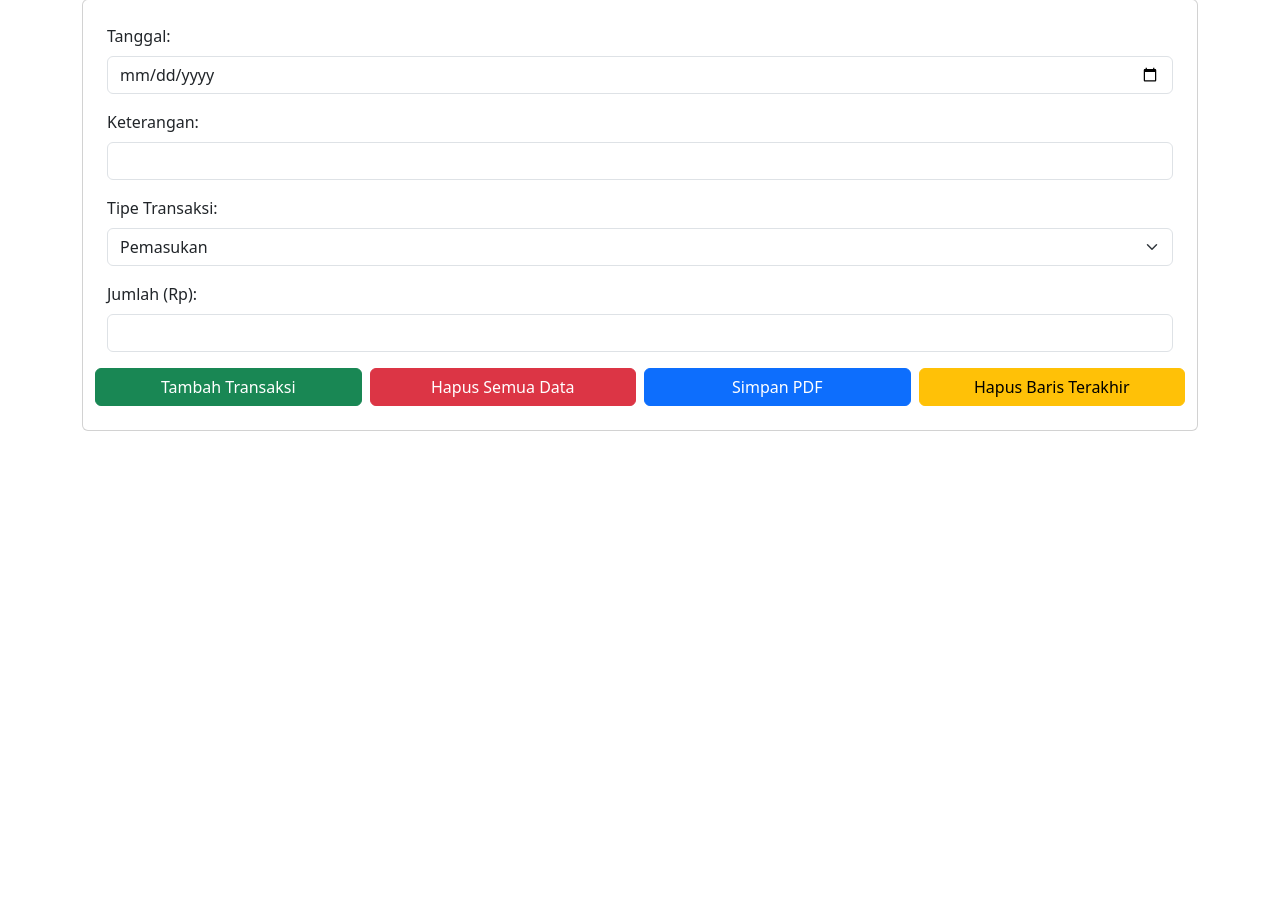
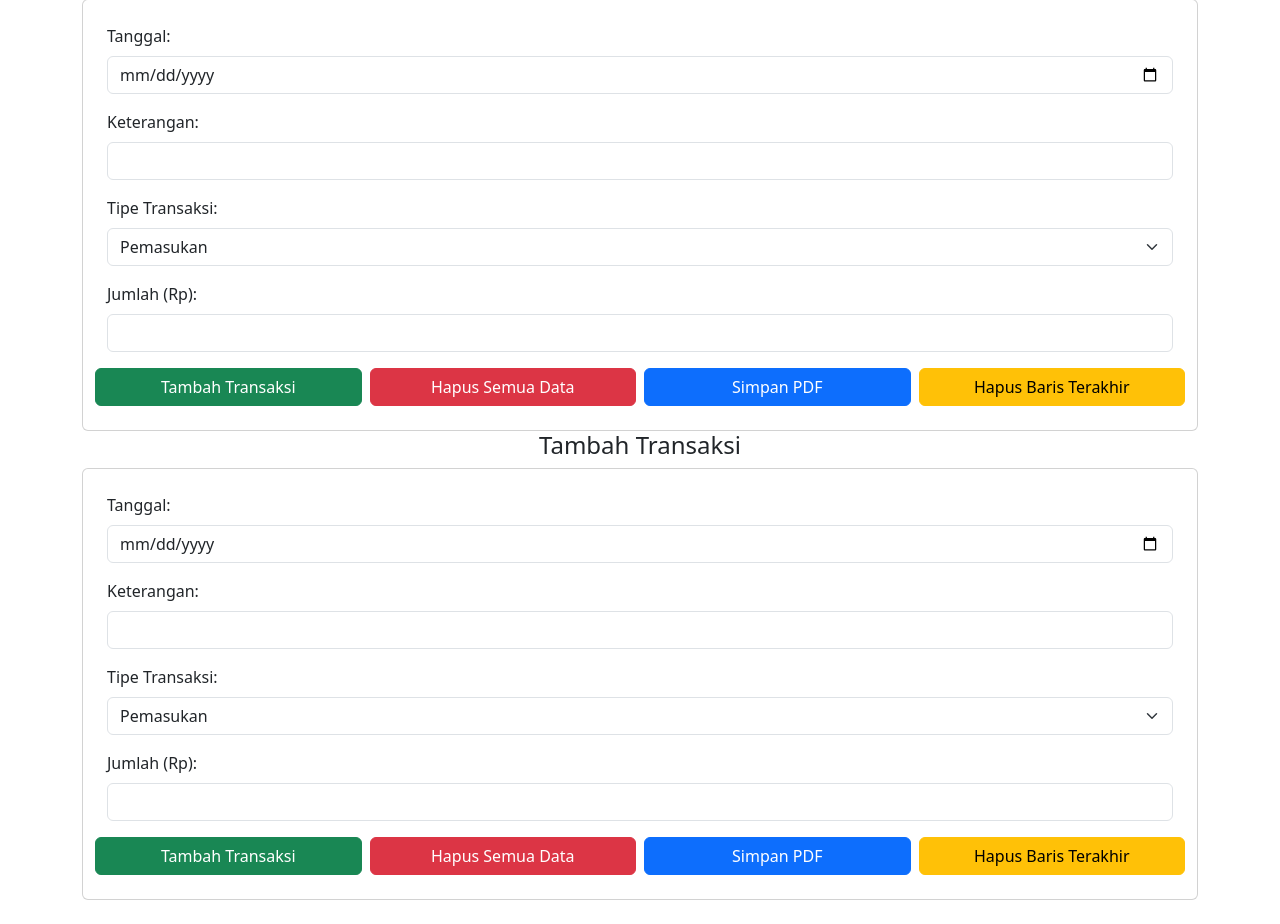
Before and after one commit to AdelitanSalsabilahAmir/UTS_AdelitanSalsabilahAmir_LaporanKeuanganHarian, a plain HTML site: page index.html in a window 1280 px wide. Shown: the part 230-1154 px from the top of the page. Before the commit the page ends 800 px from the top, so only its background shows below. Drawn offline with nearby package versions, Linux system fonts and the light colour scheme.

Commit message:
commit tambah transaksi

```diff
--- a/index.html
+++ b/index.html
@@ -63,3 +63,34 @@
         </button>
       </div>
     </div>
+
+    <h4 class="text-center">Tambah Transaksi</h4>
+    <div class="card p-4">
+      <div class="mb-3">
+        <label for="tanggal" class="form-label">Tanggal:</label>
+        <input type="date" id="tanggal" class="form-control" />
+      </div>
+      <div class="mb-3">
+        <label for="keterangan" class="form-label">Keterangan:</label>
+        <input type="text" id="keterangan" class="form-control" />
+      </div>
+      <div class="mb-3">
+        <label for="tipe" class="form-label">Tipe Transaksi:</label>
+        <select id="tipe" class="form-select">
+          <option value="Pemasukan">Pemasukan</option>
+          <option value="Pengeluaran">Pengeluaran</option>
+        </select>
+      </div>
+      <div class="mb-3">
+        <label for="jumlah" class="form-label">Jumlah (Rp):</label>
+        <input type="number" id="jumlah" class="form-control" />
+      </div>
+      <div class="row gap-2">
+        <button class="btn btn-success col" onclick="">Tambah Transaksi</button>
+        <button class="btn btn-danger col" onclick="">Hapus Semua Data</button>
+        <button class="btn btn-primary col" onclick="">Simpan PDF</button>
+        <button class="btn btn-warning col" onclick="">
+          Hapus Baris Terakhir
+        </button>
+      </div>
+    </div>
```
